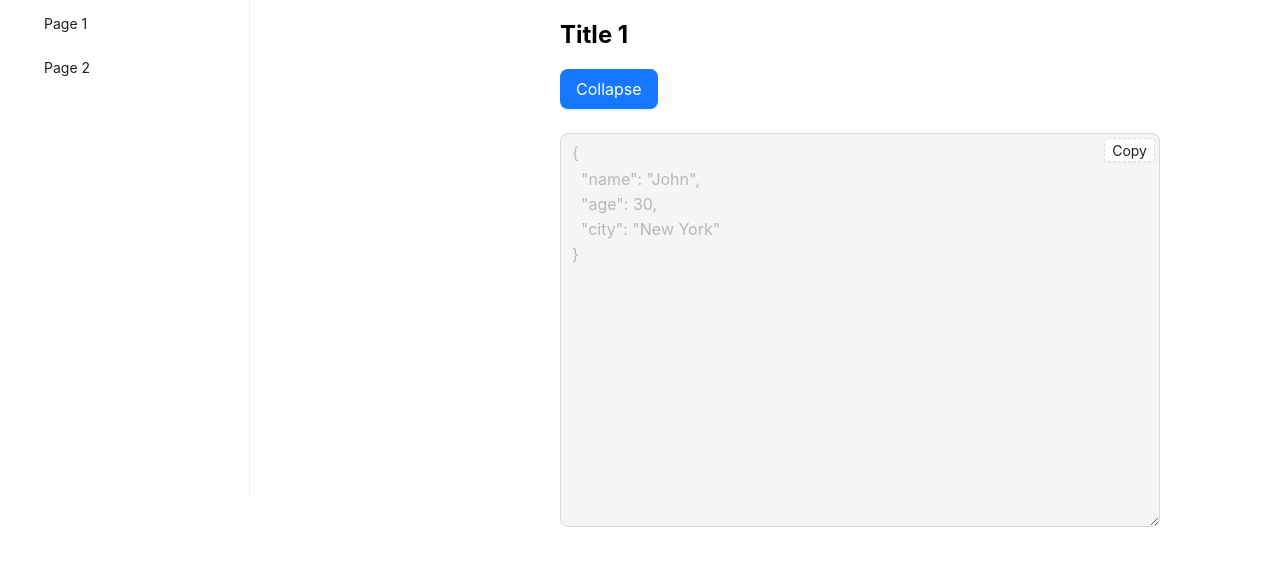
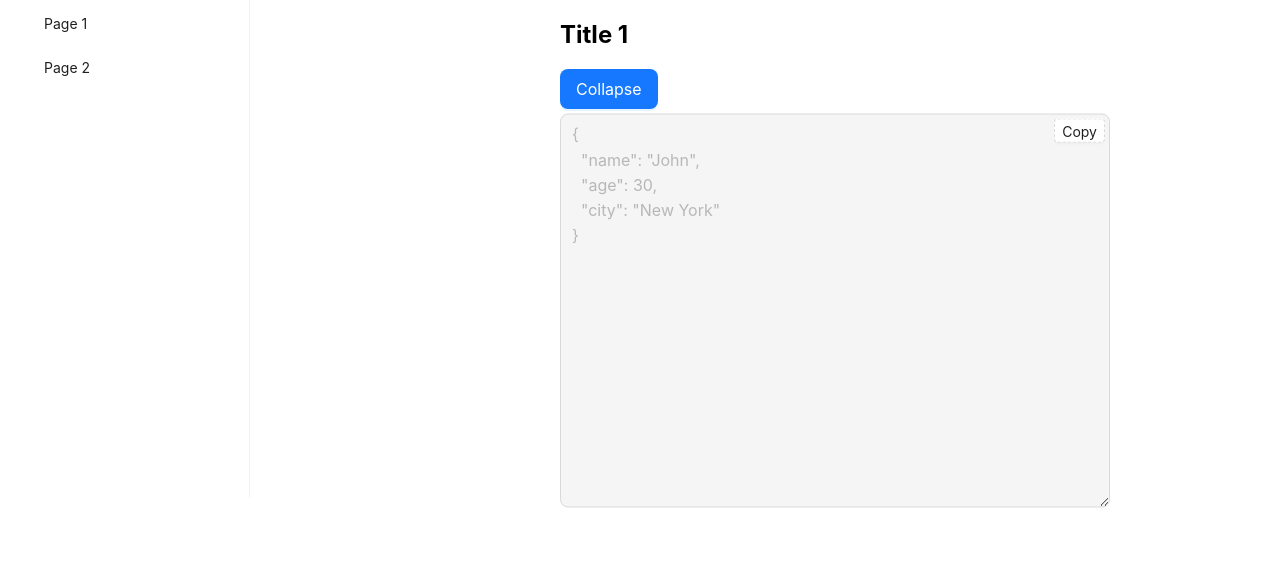
Before and after one commit to francisheshi/-, a React (Create React App) app: page /pages/page-1 in a window 1280 px wide. Shown: the top 566 px of the page. Built offline with nearby package versions, Linux system fonts and the light colour scheme.

Commit message:
Adding new changes to the content pages.

```diff
--- a/src/views/pages/pages-style.css
+++ b/src/views/pages/pages-style.css
@@ -5,12 +5,12 @@
 .textarea-form {
     position: relative;
     top: 45%;
-    left: 50%;
-    transform: translate(-50%, -50%);
+    left: 35%;
+    transform: translate(-35%, -55%);
 }
 
 .textarea {
-    width: 600px;
+    width: 550px;
     margin-right: 10px;
     margin-top: -5px;
     box-sizing: border-box;
--- a/src/views/pages/title-1.tsx
+++ b/src/views/pages/title-1.tsx
@@ -33,6 +33,7 @@ const Title1 = () => {
 
             <Button className='collapse-code' onClick={collapse} type='primary' size='large'>Collapse</Button>
                 <br />
+            {!isExpanded && (
                 <Form className='textarea-form'>
                     <TextArea className='textarea' size='large' disabled={true} rows={15} value={textareaValue}>{textareaValue}</TextArea>
                     <Button
@@ -45,6 +46,7 @@ const Title1 = () => {
                         Copy
                     </Button>
                 </Form>
+            )}
         </div>
     );
 }
--- a/src/views/pages/title-2.tsx
+++ b/src/views/pages/title-2.tsx
@@ -33,6 +33,7 @@ const Title2 = () => {
 
             <Button className='collapse-code' onClick={collapse} type='primary' size='large'>Collapse</Button>
                 <br />
+            {!isExpanded && (
                 <Form className='textarea-form'>
                     <TextArea className='textarea' size='large' disabled={true} rows={15} value={textareaValue}>{textareaValue}</TextArea>
                     <Button
@@ -45,6 +46,7 @@ const Title2 = () => {
                         Copy
                     </Button>
                 </Form>
+            )}
         </div>
     );
 }
```
Lines whose indentation alone changed are shown as unchanged.
